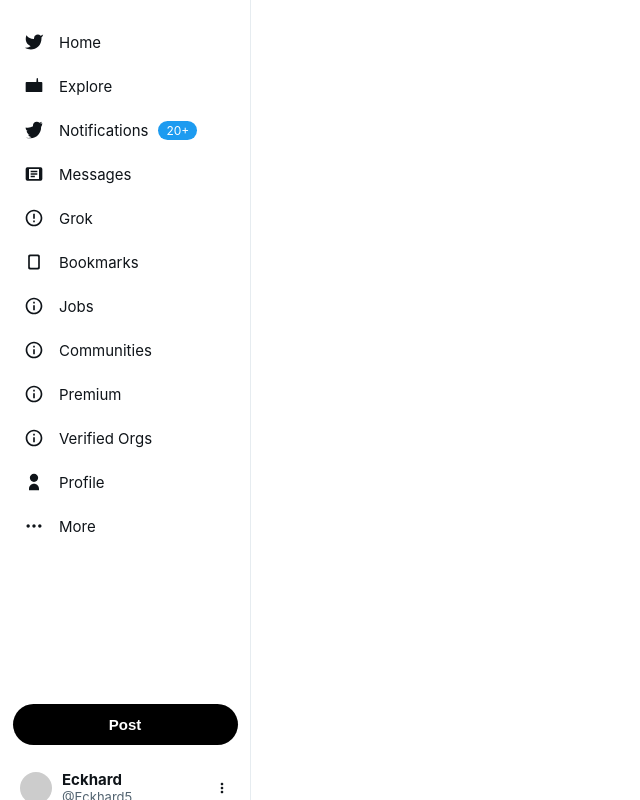
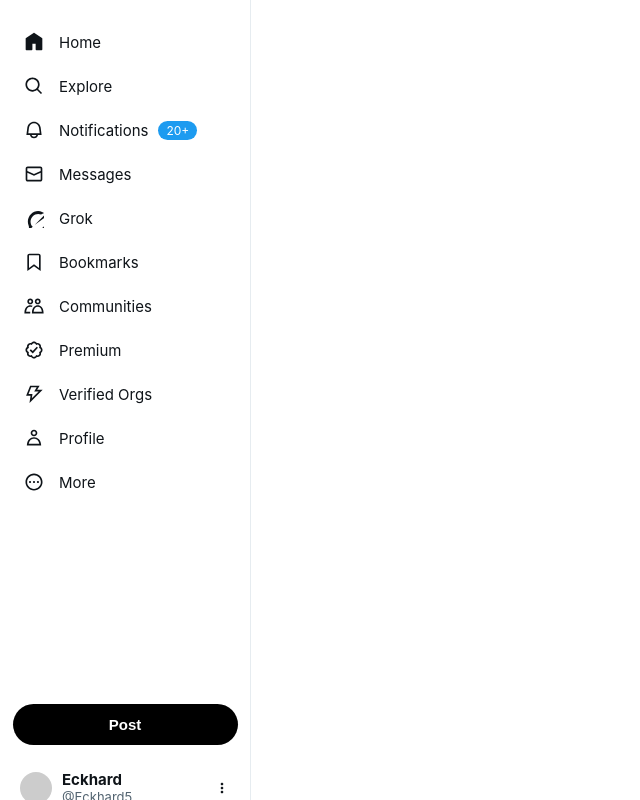
Before and after one commit to Eckhard829/xclone, a plain HTML site: page index.html in a window 1280 px wide. Shown: the whole page, without its empty margins (0-640 px from the left). Drawn offline with Linux system fonts and the light colour scheme.

```diff
--- a/index.html
+++ b/index.html
@@ -12,74 +12,68 @@
         <div class="sidebar-content">
             <div class="sidebar-item">
                 <svg class="sidebar-icon" viewBox="0 0 24 24">
-                    <path d="M23 3a10.9 10.9 0 01-3.14 1.53 4.48 4.48 0 00-7.86 3v1A10.66 10.66 0 013 4s-4 9 5 13a11.64 11.64 0 01-7 2c9 5 20 0 20-11.5a4.5 4.5 0 00-.08-.83A7.72 7.72 0 0023 3z"/>
+                    <path d="M21.591 7.146L12.52 1.157c-.316-.21-.724-.21-1.04 0l-9.071 5.99c-.26.173-.409.456-.409.757v13.183c0 .502.418.913.929.913H9.14c.51 0 .929-.41.929-.913v-7.075h3.909v7.075c0 .502.417.913.928.913h6.165c.511 0 .929-.41.929-.913V7.904c0-.301-.158-.584-.408-.758z"></path>
                 </svg>
                 Home
             </div>
             <div class="sidebar-item">
                 <svg class="sidebar-icon" viewBox="0 0 24 24">
-                    <path d="M21 7.337h-3.93l-.372-4.272a.75.75 0 00-.682-.628.752.752 0 00-.826.628l-.372 4.272H3a1 1 0 00-1 1v10a1 1 0 001 1h18a1 1 0 001-1v-10a1 1 0 00-1-1z"/>
+                    <path d="M10.25 3.75c-3.59 0-6.5 2.91-6.5 6.5s2.91 6.5 6.5 6.5c1.795 0 3.419-.726 4.596-1.904 1.178-1.177 1.904-2.801 1.904-4.596 0-3.59-2.91-6.5-6.5-6.5zm-8.5 6.5c0-4.694 3.806-8.5 8.5-8.5s8.5 3.806 8.5 8.5c0 1.986-.682 3.815-1.824 5.262l4.781 4.781-1.414 1.414-4.781-4.781c-1.447 1.142-3.276 1.824-5.262 1.824-4.694 0-8.5-3.806-8.5-8.5z"></path>
                 </svg>
                 Explore
             </div>
             <div class="sidebar-item">
                 <svg class="sidebar-icon" viewBox="0 0 24 24">
-                    <path d="M22 4.01a8.96 8.96 0 01-2.56.7 4.47 4.47 0 001.96-2.47 8.93 8.93 0 01-2.83 1.08A4.45 4.45 0 0015.22 2c-2.46 0-4.46 2-4.46 4.46 0 .35.04.69.1 1.02A12.64 12.64 0 012 8.92c-.38 2.1 1.33 3.95 3.3 4.66a4.45 4.45 0 01-2.02-.56v.06c0 2.16 1.54 3.97 3.58 4.38a4.46 4.46 0 01-2 .08c.56 1.75 2.18 3.03 4.1 3.07A8.96 8.96 0 012 20.93 12.64 12.64 0 007.62 22c8.34 0 12.9-6.9 12.9-12.9 0-.2 0-.39-.02-.58A9.22 9.22 0 0022 4.01z"/>
+                    <path d="M19.993 9.042C19.48 5.017 16.054 2 11.996 2s-7.49 3.021-7.999 7.051L2.866 18H7.1c.463 2.282 2.481 4 4.9 4s4.437-1.718 4.9-4h4.236l-1.143-8.958zM12 20c-1.306 0-2.417-.835-2.829-2h5.658c-.412 1.165-1.523 2-2.829 2zm-6.866-4l.847-6.698C6.364 6.272 8.941 4 11.996 4s5.627 2.268 6.013 5.295L18.864 16H5.134z"></path>
                 </svg>
                 Notifications
                 <span class="notification-count">20+</span>
             </div>
             <div class="sidebar-item">
                 <svg class="sidebar-icon" viewBox="0 0 24 24">
-                    <path d="M4 4h16a2 2 0 012 2v12a2 2 0 01-2 2H4a2 2 0 01-2-2V6a2 2 0 012-2zm2 2v12h12V6H6zm2 2h8v2H8V8zm0 3h8v2H8v-2zm0 3h5v2H8v-2z"/>
+                    <path d="M1.998 5.5c0-1.381 1.119-2.5 2.5-2.5h15c1.381 0 2.5 1.119 2.5 2.5v13c0 1.381-1.119 2.5-2.5 2.5h-15c-1.381 0-2.5-1.119-2.5-2.5v-13zm2.5-.5c-.276 0-.5.224-.5.5v2.764l8 3.638 8-3.636V5.5c0-.276-.224-.5-.5-.5h-15zm15.5 5.463l-8 3.636-8-3.638V18.5c0 .276.224.5.5.5h15c.276 0 .5-.224.5-.5v-8.037z"></path>
                 </svg>
                 Messages
             </div>
             <div class="sidebar-item">
                 <svg class="sidebar-icon" viewBox="0 0 24 24">
-                    <path d="M12 2C6.48 2 2 6.48 2 12s4.48 10 10 10 10-4.48 10-10S17.52 2 12 2zm0 18c-4.41 0-8-3.59-8-8s3.59-8 8-8 8 3.59 8 8-3.59 8-8 8zm-1-13h2v6h-2zm0 8h2v2h-2z"/>
+                    <path d="M12.745 20.54l10.97-8.19c.539-.4 1.307-.244 1.564.38 1.349 3.288.746 7.241-1.938 9.955-2.683 2.714-6.417 3.31-9.83 1.954l-3.728 1.745c5.347 3.697 11.84 2.782 15.898-1.324 3.219-3.255 4.216-7.692 3.284-11.693l.008.009c-1.351-5.878.332-8.227 3.782-13.031L33 0l-4.54 4.59v-.014L12.743 20.544M10.48 22.531c-3.837-3.707-3.175-9.446.1-12.755 2.42-2.449 6.388-3.448 9.852-1.979l3.72-1.737c-.67-.49-1.53-1.017-2.515-1.387-4.455-1.854-9.789-.931-13.41 2.728-3.483 3.523-4.579 8.94-2.697 13.561 1.405 3.454-.899 5.898-3.22 8.364C1.49 30.2.666 31.074 0 32l10.478-9.466"></path>
                 </svg>
                 Grok
             </div>
             <div class="sidebar-item">
                 <svg class="sidebar-icon" viewBox="0 0 24 24">
-                    <path d="M17 3H7c-1.1 0-2 .9-2 2v14c0 1.1.9 2 2 2h10c1.1 0 2-.9 2-2V5c0-1.1-.9-2-2-2zm-1 16H8c-.55 0-1-.45-1-1V6c0-.55.45-1 1-1h8c.55 0 1 .45 1 1v12c0 .55-.45 1-1 1z"/>
+                    <path d="M4 4.5C4 3.12 5.119 2 6.5 2h11C18.881 2 20 3.12 20 4.5v18.44l-8-5.71-8 5.71V4.5zM6.5 4c-.276 0-.5.22-.5.5v14.56l6-4.29 6 4.29V4.5c0-.28-.224-.5-.5-.5h-11z"></path>
                 </svg>
                 Bookmarks
             </div>
             <div class="sidebar-item">
                 <svg class="sidebar-icon" viewBox="0 0 24 24">
-                    <path d="M12 2C6.48 2 2 6.48 2 12s4.48 10 10 10 10-4.48 10-10S17.52 2 12 2zm0 18c-4.41 0-8-3.59-8-8s3.59-8 8-8 8 3.59 8 8-3.59 8-8 8zm-1-13h2v2h-2zm0 4h2v6h-2z"/>
-                </svg>
-                Jobs
-            </div>
-            <div class="sidebar-item">
-                <svg class="sidebar-icon" viewBox="0 0 24 24">
-                    <path d="M12 2C6.48 2 2 6.48 2 12s4.48 10 10 10 10-4.48 10-10S17.52 2 12 2zm0 18c-4.41 0-8-3.59-8-8s3.59-8 8-8 8 3.59 8 8-3.59 8-8 8zm-1-13h2v2h-2zm0 4h2v6h-2z"/>
+                    <path d="M7.501 19.917L7.471 21H.472l.029-1.027c.184-6.618 3.736-8.977 7-8.977.963 0 1.95.212 2.87.672-.444.478-.851 1.03-1.212 1.656-.507-.204-1.054-.329-1.658-.329-2.767 0-4.57 2.223-4.938 6.004H7.56c-.023.302-.05.599-.059.917zm15.998.056L23.528 21H9.472l.029-1.027c.184-6.618 3.736-8.977 7-8.977s6.816 2.358 7 8.977zM21.437 19c-.367-3.781-2.17-6.004-4.938-6.004s-4.57 2.223-4.938 6.004h9.875zm-4.938-9c-.799 0-1.527-.279-2.116-.73-.836-.64-1.384-1.638-1.384-2.77 0-1.93 1.567-3.5 3.5-3.5s3.5 1.57 3.5 3.5c0 1.132-.548 2.13-1.384 2.77-.589.451-1.317.73-2.116.73zm-1.5-3.5c0 .827.673 1.5 1.5 1.5s1.5-.673 1.5-1.5-.673-1.5-1.5-1.5-1.5.673-1.5 1.5zM7.5 3C9.433 3 11 4.57 11 6.5S9.433 10 7.5 10 4 8.43 4 6.5 5.567 3 7.5 3zm0 2C6.673 5 6 5.673 6 6.5S6.673 8 7.5 8 9 7.327 9 6.5 8.327 5 7.5 5z"></path>
                 </svg>
                 Communities
             </div>
             <div class="sidebar-item">
                 <svg class="sidebar-icon" viewBox="0 0 24 24">
-                    <path d="M12 2C6.48 2 2 6.48 2 12s4.48 10 10 10 10-4.48 10-10S17.52 2 12 2zm0 18c-4.41 0-8-3.59-8-8s3.59-8 8-8 8 3.59 8 8-3.59 8-8 8zm-1-13h2v2h-2zm0 4h2v6h-2z"/>
+                    <path d="M8.52 3.59c.8-1.1 2.04-1.84 3.48-1.84s2.68.74 3.49 1.84c1.34-.21 2.74.14 3.76 1.16s1.37 2.42 1.16 3.77c1.1.8 1.84 2.04 1.84 3.48s-.74 2.68-1.84 3.48c.21 1.34-.14 2.75-1.16 3.77s-2.42 1.37-3.76 1.16c-.8 1.1-2.05 1.84-3.49 1.84s-2.68-.74-3.48-1.84c-1.34.21-2.75-.14-3.77-1.16-1.01-1.02-1.37-2.42-1.16-3.77-1.09-.8-1.84-2.04-1.84-3.48s.75-2.68 1.84-3.48c-.21-1.35.14-2.75 1.16-3.77s2.43-1.37 3.77-1.16zm3.48.16c-.85 0-1.66.53-2.12 1.43l-.38.77-.82-.27c-.96-.32-1.91-.12-2.51.49-.6.6-.8 1.54-.49 2.51l.27.81-.77.39c-.9.46-1.43 1.27-1.43 2.12s.53 1.66 1.43 2.12l.77.39-.27.81c-.31.97-.11 1.91.49 2.51.6.61 1.55.81 2.51.49l.82-.27.38.77c.46.9 1.27 1.43 2.12 1.43s1.66-.53 2.12-1.43l.39-.77.82.27c.96.32 1.9.12 2.51-.49.6-.6.8-1.55.48-2.51l-.26-.81.76-.39c.91-.46 1.43-1.27 1.43-2.12s-.52-1.66-1.43-2.12l-.77-.39.27-.81c.32-.97.12-1.91-.48-2.51-.61-.61-1.55-.81-2.51-.49l-.82.27-.39-.77c-.46-.9-1.27-1.43-2.12-1.43zm4.74 5.68l-6.2 6.77-3.74-3.74 1.41-1.42 2.26 2.26 4.8-5.23 1.47 1.36z"></path>
                 </svg>
                 Premium
             </div>
             <div class="sidebar-item">
                 <svg class="sidebar-icon" viewBox="0 0 24 24">
-                    <path d="M12 2C6.48 2 2 6.48 2 12s4.48 10 10 10 10-4.48 10-10S17.52 2 12 2zm0 18c-4.41 0-8-3.59-8-8s3.59-8 8-8 8 3.59 8 8-3.59 8-8 8zm-1-13h2v2h-2zm0 4h2v6h-2z"/>
+                    <path d="M7.323 2h11.443l-3 5h6.648L6.586 22.83 7.847 14H2.523l4.8-12zm1.354 2l-3.2 8h4.676l-.739 5.17L17.586 9h-5.352l3-5H8.677z"></path>
                 </svg>
                 Verified Orgs
             </div>
             <div class="sidebar-item">
                 <svg class="sidebar-icon" viewBox="0 0 24 24">
-                    <path d="M12 12c2.76 0 5-2.24 5-5s-2.24-5-5-5-5 2.24-5 5 2.24 5 5 5zm0 2c-3.33 0-6 2.67-6 6v2h12v-2c0-3.33-2.67-6-6-6z"/>
+                    <path d="M5.651 19h12.698c-.337-1.8-1.023-3.21-1.945-4.19C15.318 13.65 13.838 13 12 13s-3.317.65-4.404 1.81c-.922.98-1.608 2.39-1.945 4.19zm.486-5.56C7.627 11.85 9.648 11 12 11s4.373.85 5.863 2.44c1.477 1.58 2.366 3.8 2.632 6.46l.11 1.1H3.395l.11-1.1c.266-2.66 1.155-4.88 2.632-6.46zM12 4c-1.105 0-2 .9-2 2s.895 2 2 2 2-.9 2-2-.895-2-2-2zM8 6c0-2.21 1.791-4 4-4s4 1.79 4 4-1.791 4-4 4-4-1.79-4-4z"></path>
                 </svg>
                 Profile
             </div>
             <div class="sidebar-item">
                 <svg class="sidebar-icon" viewBox="0 0 24 24">
-                    <path d="M3 12c0-1.1.9-2 2-2s2 .9 2 2-0.9 2-2 2-2-0.9-2-2zm9 2c1.1 0 2-.9 2-2s-.9-2-2-2-2 .9-2 2 .9 2 2 2zm7 0c1.1 0 2-.9 2-2s-.9-2-2-2-2 .9-2 2 .9 2 2 2z"/>
+                    <path d="M3.75 12c0-4.56 3.69-8.25 8.25-8.25s8.25 3.69 8.25 8.25-3.69 8.25-8.25 8.25S3.75 16.56 3.75 12zM12 1.75C6.34 1.75 1.75 6.34 1.75 12S6.34 22.25 12 22.25 22.25 17.66 22.25 12 17.66 1.75 12 1.75zm-4.75 11.5c.69 0 1.25-.56 1.25-1.25s-.56-1.25-1.25-1.25S6 11.31 6 12s.56 1.25 1.25 1.25zm9.5 0c.69 0 1.25-.56 1.25-1.25s-.56-1.25-1.25-1.25-1.25.56-1.25 1.25.56 1.25 1.25 1.25zM13.25 12c0 .69-.56 1.25-1.25 1.25s-1.25-.56-1.25-1.25.56-1.25 1.25-1.25 1.25.56 1.25 1.25z"></path>
                 </svg>
                 More
             </div>
@@ -96,5 +90,6 @@
             </svg>
         </div>
     </div>
+
 </body>
 </html>
```
